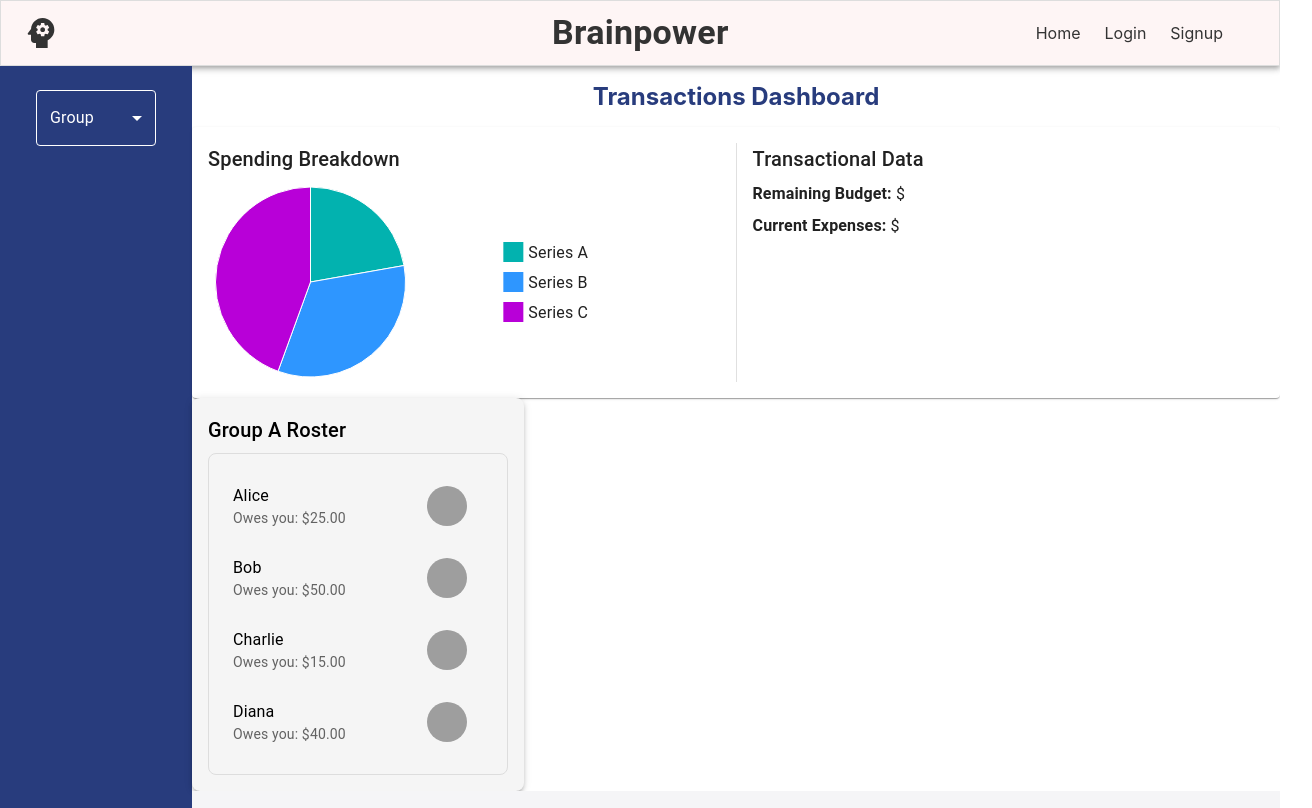
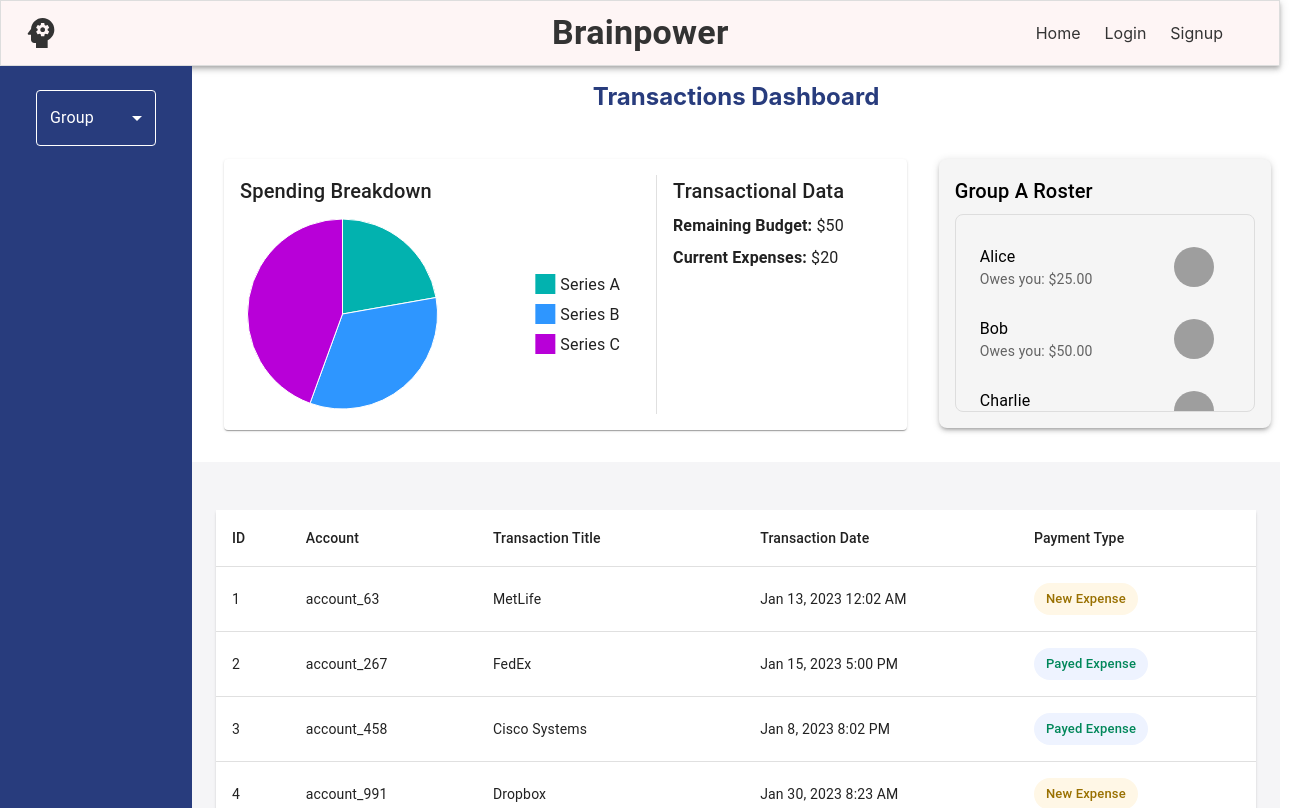
Before and after one commit to Misha0714/RoommateFinanceTracker, a React (Create React App) app in the folder frontend/: page /dashboard in a window 1280 px wide. Shown: the top 808 px of the page, 1312 px wide, since content can reach past the window. Built offline with nearby package versions, Linux system fonts and the light colour scheme; grey boxes are pictures that could not be loaded.

Commit message:
done with roster

```diff
--- a/frontend/src/App.js
+++ b/frontend/src/App.js
@@ -13,7 +13,7 @@ import DashBoard from "./components/dashBoard";
 import Roster from "./components/roster";
 import LandingPage from "./LandingPage/LandingPage"
 import ArticlePage from "./ArticlePage/ArticlePage"
-import { Duo } from "@mui/icons-material";
+import { Dashboard, Duo } from "@mui/icons-material";
 
 import SigninPage from "./signin/signinPage";
 import SignupPage from "./signup/signupPage";
--- a/frontend/src/components/dashBoard.js
+++ b/frontend/src/components/dashBoard.js
@@ -49,8 +49,22 @@ function DashBoard(){
                     padding: "1rem 0rem",
                     textAlign: "center"
                 }}>Transactions Dashboard</Box>
-                <BudgetSummary />
-                <Roster />
+
+                <Box sx={{
+                    display: "flex",
+                    flexDirection: "row",
+                    padding: 2,
+                    width: "100%"
+                }}
+                >
+                    <Box sx={{ flex: 2, padding: 2 }}>
+                        <BudgetSummary remainingBudget={50} currentExpenses={20} />
+                    </Box>
+                    <Box sx={{ flex: 1, padding: 2 }}>
+                        <Roster />
+          </Box>
+                </Box>
+
                 <ActivityLog />
                 <Box sx={{
                     width: "100%",
--- a/frontend/src/components/roster.js
+++ b/frontend/src/components/roster.js
@@ -28,7 +28,7 @@ const Roster = () => {
         </Typography>
         <Box
           sx={{
-            maxHeight: 400, // Set max height for scrollable effect
+            maxHeight: 180, // Set max height for scrollable effect
             overflowY: 'auto',
             border: '1px solid #ddd',
             borderRadius: 2,
```
